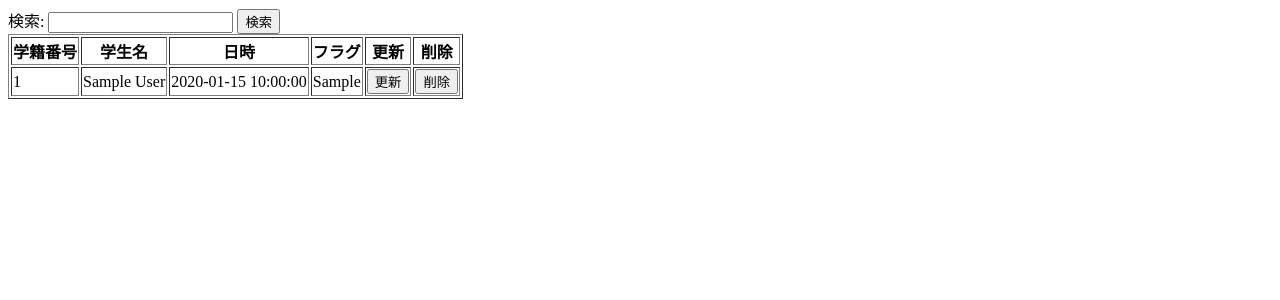
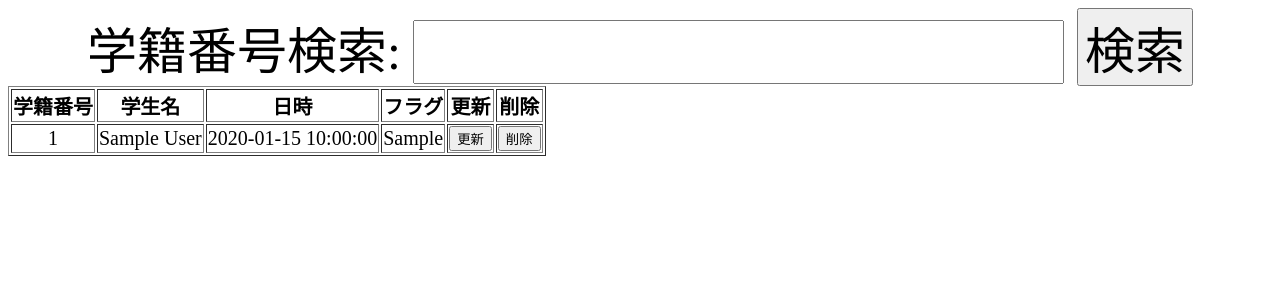
Before and after one commit to 2101002ishikawa/AsoFes2023, a PHP site: page /owner.php in a window 1280 px wide. Shown: the top 300 px of the page. Run offline with PHP 8.4, Linux system fonts and the light colour scheme; tables that the repository leaves empty hold one stand-in row (values such as "Sample post").

Commit message:
完成
完成

```diff
--- a/css/style.css
+++ b/css/style.css
@@ -1,3 +1,4 @@
 .era{
     color:red;
+    font-size: 100px;
 }
--- a/index.php
+++ b/index.php
@@ -5,6 +5,7 @@
     <meta name="viewport" content="width=device-width, initial-scale=1.0">
     <title>Document</title>
     <link rel="stylesheet" href="style.css">
+    <link rel="stylesheet" href="css/style.css">
 </head>
 <body>
     <h1>射的システム</h1>
--- /dev/null
+++ b/owner.css
@@ -0,0 +1,13 @@
+body{
+    text-align: center;
+    font-size: 20px;
+}
+.kensaku{
+    font-size: 50px;
+}
+#searchKeyword{
+    font-size: 50px;
+}
+.kensaku2{
+    font-size: 50PX;
+}
--- a/owner.php
+++ b/owner.php
@@ -4,12 +4,14 @@
     <meta charset="UTF-8">
     <meta name="viewport" content="width=device-width, initial-scale=1.0">
     <title>管理者画面</title>
+    <link rel="stylesheet" href="owner.css">
 </head>
 <body>
-
-    <label for="searchKeyword">検索:</label>
-    <input type="text" id="searchKeyword" name="searchKeyword">
-    <button onclick='searchStudents()'>検索</button>
+    <div class="kensaku">
+        <label for="searchKeyword">学籍番号検索:</label>
+        <input type="text" id="searchKeyword" name="searchKeyword">
+        <button class="kensaku2" onclick='searchStudents()'>検索</button>
+    </div>
 
 <?php
     require_once 'DAO.php';
@@ -34,8 +36,10 @@
                     <td>" . $row['student_name'] . "</td>
                     <td>" . $row['daytime'] . "</td>
                     <td>" . $row['flag'] . "</td>
-                    <td><button onclick='openModal(\"" . $row['student_id'] . "\", \"" . $row['student_name'] . "\", \"" . $row['daytime'] . "\", \"" . $row['flag'] . "\")'>更新</button></td>
-                    <td> <button onclick='confirmDelete(".$row['student_id'].")'>削除</button></td>
+                    <div  class='botan'>
+                        <td><button onclick='openModal(\"" . $row['student_id'] . "\", \"" . $row['student_name'] . "\", \"" . $row['daytime'] . "\", \"" . $row['flag'] . "\")'>更新</button></td>
+                        <td> <button onclick='confirmDelete(".$row['student_id'].")'>削除</button></td>
+                    </div>
                 </tr>";
         }
 
```
